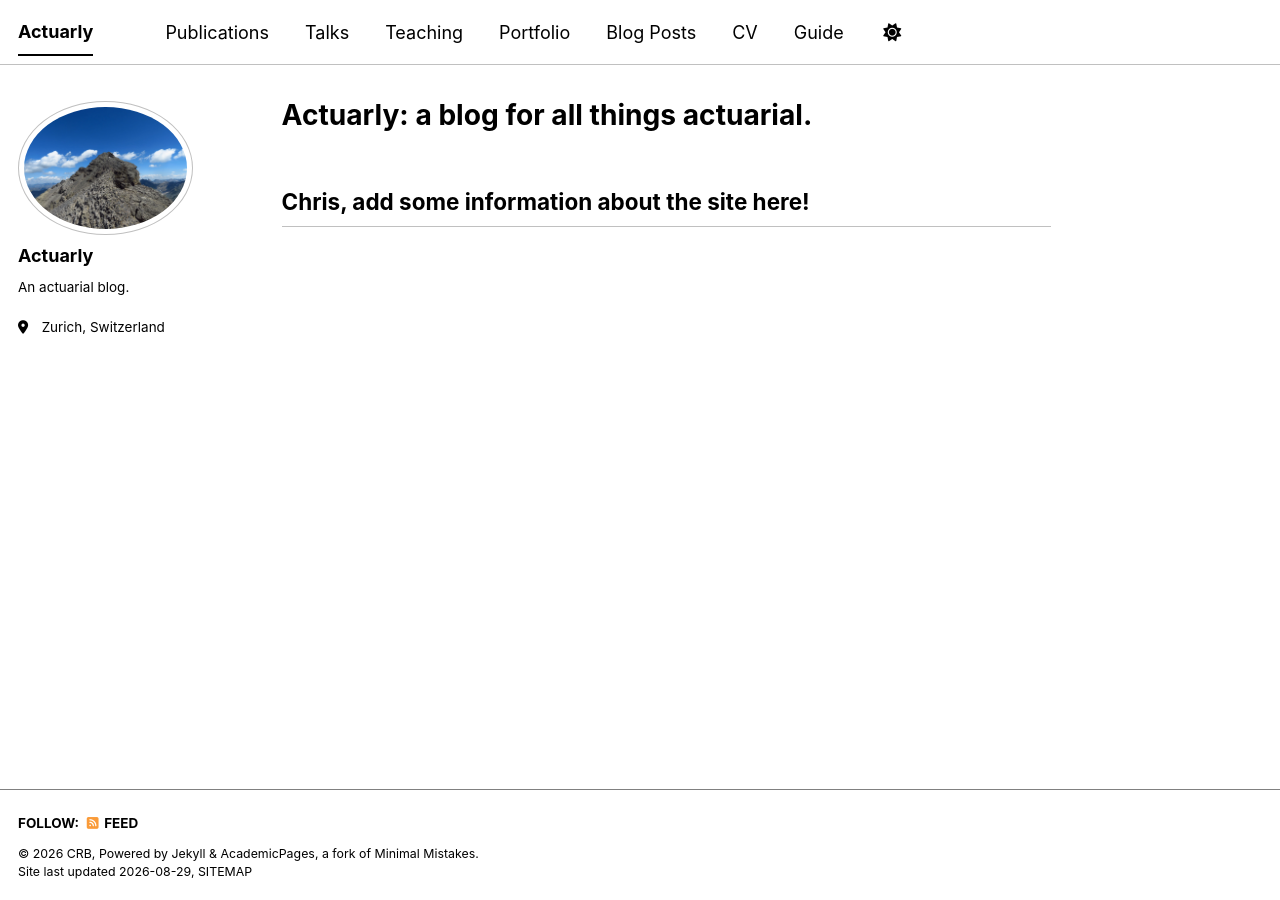
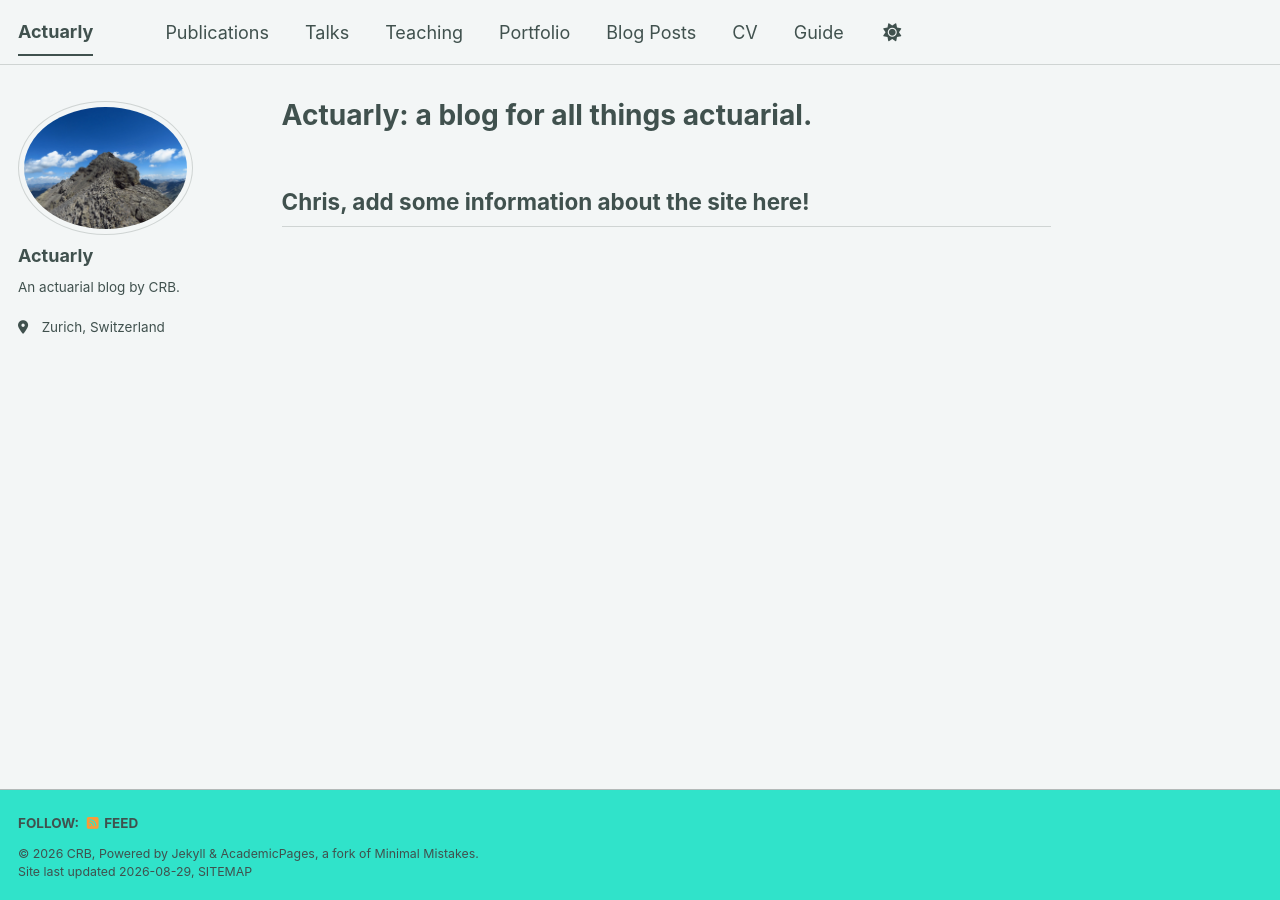
Before and after one commit to Actuarly/Actuarly.github.io, a Jekyll site: the page built from _pages/about.md, in a window 1280 px wide. Built offline with Jekyll 4.4.1, drawn with Linux system fonts in a browser that asks for light colours; a style sheet for code colours, icons or effects is not loaded.

Commit message:
Update _config.yml

```diff
--- a/_config.yml
+++ b/_config.yml
@@ -8,7 +8,7 @@
 
 # Basic Site Settings
 locale                   : "en-US"
-site_theme               : "contrast" # The available themes options are "default", "air", "sunrise", "mint", "dirt" and "contrast"
+site_theme               : "mint" # The available themes options are "default", "air", "sunrise", "mint", "dirt" and "contrast"
 title                    : "Actuarly"
 title_separator          : "-"
 name                     : &name "CRB"
@@ -26,7 +26,7 @@ author:
   avatar           : "Ducan.png"
   name             : "Actuarly"
   pronouns         : # example: "she/her"
-  bio              : "An actuarial blog."
+  bio              : "An actuarial blog by CRB."
   location         : "Zurich, Switzerland"
   employer         : #"Red Brick University"
   uri              : # URL
```
